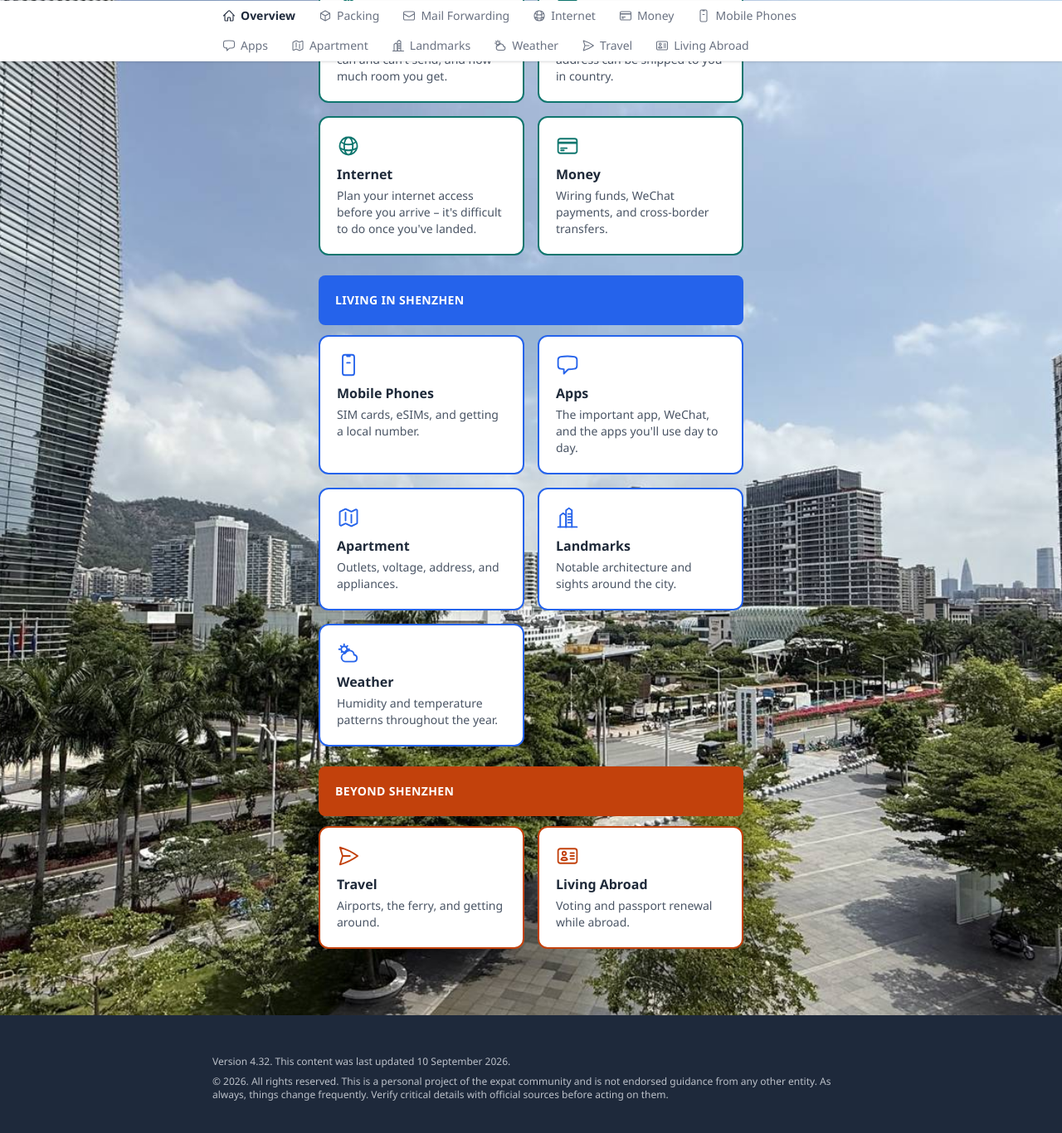
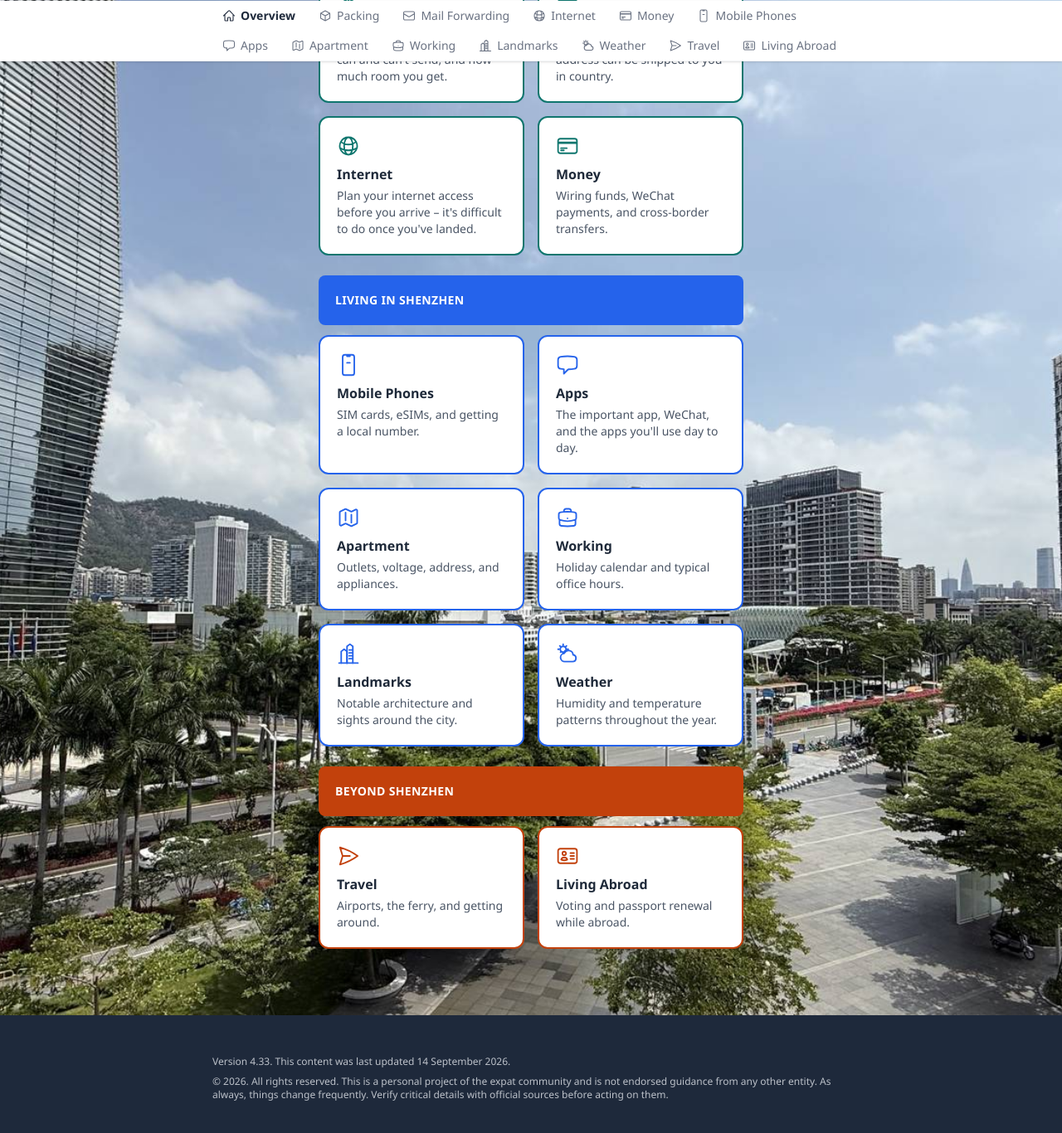
Before and after one commit to livinginshenzhen/guide, a Jekyll site: the page built from index.html, in a window 1280 px wide and 1400 px high, scrolled down 561 px. Shown: the top 1366 px of the window at 83% size. Built offline with Jekyll 4.4.1, drawn with Linux system fonts in a browser that asks for light colours; some web fonts are replaced.

Commit message:
Add Working page with holiday calendar and office hours (v4.33)
Co-Authored-By: Claude Sonnet 5 <noreply@anthropic.com>

```diff
--- a/_includes/icons.html
+++ b/_includes/icons.html
@@ -3,6 +3,9 @@
   </symbol>
   <symbol id="ic-envelope" viewBox="0 0 24 24" fill="none" stroke="currentColor" stroke-width="1.6">
     <path stroke-linecap="round" stroke-linejoin="round" d="M21.75 6.75v10.5a2.25 2.25 0 0 1-2.25 2.25h-15a2.25 2.25 0 0 1-2.25-2.25V6.75m19.5 0A2.25 2.25 0 0 0 19.5 4.5h-15a2.25 2.25 0 0 0-2.25 2.25m19.5 0v.243a2.25 2.25 0 0 1-1.07 1.916l-7.5 4.615a2.25 2.25 0 0 1-2.36 0L3.32 8.91a2.25 2.25 0 0 1-1.07-1.916V6.75"/>
+  </symbol>
+  <symbol id="ic-briefcase" viewBox="0 0 24 24" fill="none" stroke="currentColor" stroke-width="1.6">
+    <path stroke-linecap="round" stroke-linejoin="round" d="M20.25 14.15v4.25c0 1.094-.787 2.036-1.872 2.18-2.087.277-4.216.42-6.378.42s-4.291-.143-6.378-.42c-1.085-.144-1.872-1.086-1.872-2.18v-4.25m16.5 0a2.18 2.18 0 0 0 .75-1.661V8.706c0-1.081-.768-2.015-1.837-2.175a48.114 48.114 0 0 0-3.413-.387m4.5 8.006c-.194.165-.42.295-.673.38A23.978 23.978 0 0 1 12 15.75c-2.648 0-5.195-.429-7.577-1.22a2.016 2.016 0 0 1-.673-.38m0 0A2.18 2.18 0 0 1 3 12.489V8.706c0-1.081.768-2.015 1.837-2.175a48.111 48.111 0 0 1 3.413-.387m7.5 0V5.25A2.25 2.25 0 0 0 13.5 3h-3a2.25 2.25 0 0 0-2.25 2.25v.894m7.5 0a48.667 48.667 0 0 0-7.5 0M12 12.75h.008v.008H12v-.008Z"/>
   </symbol>
   <symbol id="ic-globe" viewBox="0 0 24 24" fill="none" stroke="currentColor" stroke-width="1.6">
     <path stroke-linecap="round" stroke-linejoin="round" d="M12 21a9.004 9.004 0 0 0 8.716-6.747M12 21a9.004 9.004 0 0 1-8.716-6.747M12 21c2.485 0 4.5-4.03 4.5-9S14.485 3 12 3m0 18c-2.485 0-4.5-4.03-4.5-9S9.515 3 12 3m0 0a8.997 8.997 0 0 1 7.843 4.582M12 3a8.997 8.997 0 0 0-7.843 4.582m15.686 0A11.953 11.953 0 0 1 12 10.5c-2.998 0-5.74-1.1-7.843-2.918m15.686 0A8.959 8.959 0 0 1 21 12c0 .778-.099 1.533-.284 2.253m0 0A17.919 17.919 0 0 1 12 16.5a17.92 17.92 0 0 1-8.716-2.247m0 0A9.015 9.015 0 0 1 3 12c0-1.605.42-3.113 1.157-4.418"/>
--- a/_layouts/default.html
+++ b/_layouts/default.html
@@ -60,6 +60,9 @@
     <a href="{{ '/apartment.html' | relative_url }}" class="tab-btn{% if page.tab == 'practical' %} active{% endif %} px-3 py-3 text-sm text-gray-500 whitespace-nowrap flex items-center gap-1.5">
       <svg class="icon w-4 h-4" aria-hidden="true"><use href="#ic-map"/></svg> Apartment
     </a>
+    <a href="{{ '/working.html' | relative_url }}" class="tab-btn{% if page.tab == 'working' %} active{% endif %} px-3 py-3 text-sm text-gray-500 whitespace-nowrap flex items-center gap-1.5">
+      <svg class="icon w-4 h-4" aria-hidden="true"><use href="#ic-briefcase"/></svg> Working
+    </a>
     <a href="{{ '/landmarks.html' | relative_url }}" class="tab-btn{% if page.tab == 'landmarks' %} active{% endif %} px-3 py-3 text-sm text-gray-500 whitespace-nowrap flex items-center gap-1.5">
       <svg class="icon w-4 h-4" aria-hidden="true"><use href="#ic-landmark"/></svg> Landmarks
     </a>
@@ -84,7 +87,7 @@
 <!-- FOOTER -->
 <footer class="bg-brand text-white mt-12" style="background-color:#1e293b; padding-top:3rem; padding-bottom:4.5rem;">
   <div class="max-w-4xl mx-auto px-4">
-    <p class="text-blue-300 text-xs">Version 4.32. This content was last updated 10 September 2026.</p>
+    <p class="text-blue-300 text-xs">Version 4.33. This content was last updated 14 September 2026.</p>
     <p class="text-blue-300 text-xs mt-2">&copy; 2026. All rights reserved. This is a personal project of the expat community and is not endorsed guidance from any other entity. As always, things change frequently. Verify critical details with official sources before acting on them.</p>
   </div>
 </footer>
--- a/index.html
+++ b/index.html
@@ -47,6 +47,11 @@ title: "Living in Shenzhen"
         <p class="font-bold text-gray-800">Apartment</p>
         <p class="text-sm text-gray-600 mt-1">Outlets, voltage, address, and appliances.</p>
       </a>
+      <a href="{{ '/working.html' | relative_url }}" class="text-left rounded-xl p-5 border-2 bg-white hover:bg-gray-50 transition" style="border-color:#2563eb;">
+        <svg class="icon w-7 h-7 mb-2" style="color:#2563eb;" aria-hidden="true"><use href="#ic-briefcase"/></svg>
+        <p class="font-bold text-gray-800">Working</p>
+        <p class="text-sm text-gray-600 mt-1">Holiday calendar and typical office hours.</p>
+      </a>
       <a href="{{ '/landmarks.html' | relative_url }}" class="text-left rounded-xl p-5 border-2 bg-white hover:bg-gray-50 transition" style="border-color:#2563eb;">
         <svg class="icon w-7 h-7 mb-2" style="color:#2563eb;" aria-hidden="true"><use href="#ic-landmark"/></svg>
         <p class="font-bold text-gray-800">Landmarks</p>
```
Also changed, not shown: working.html (added, +50 -0 lines).
